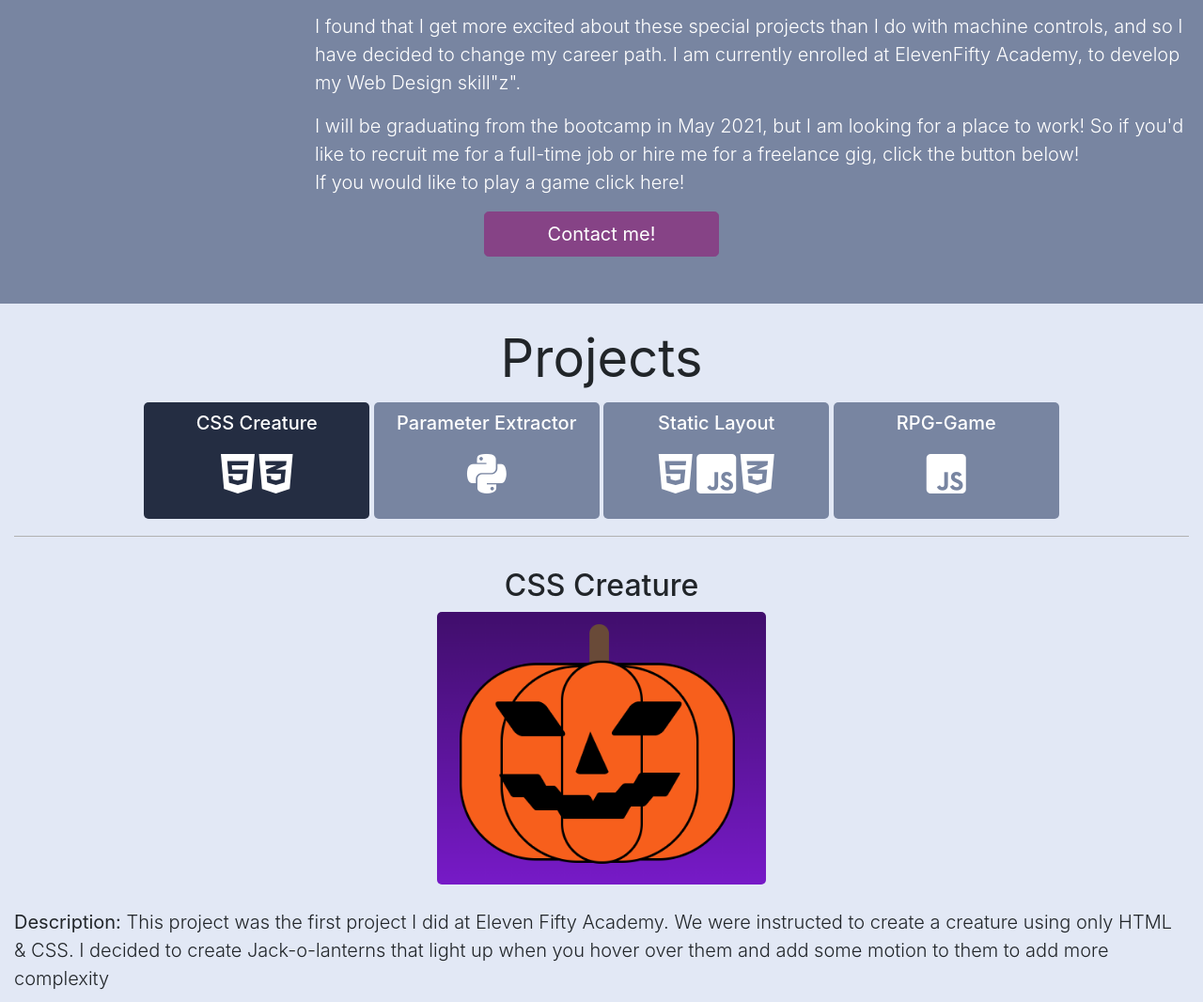
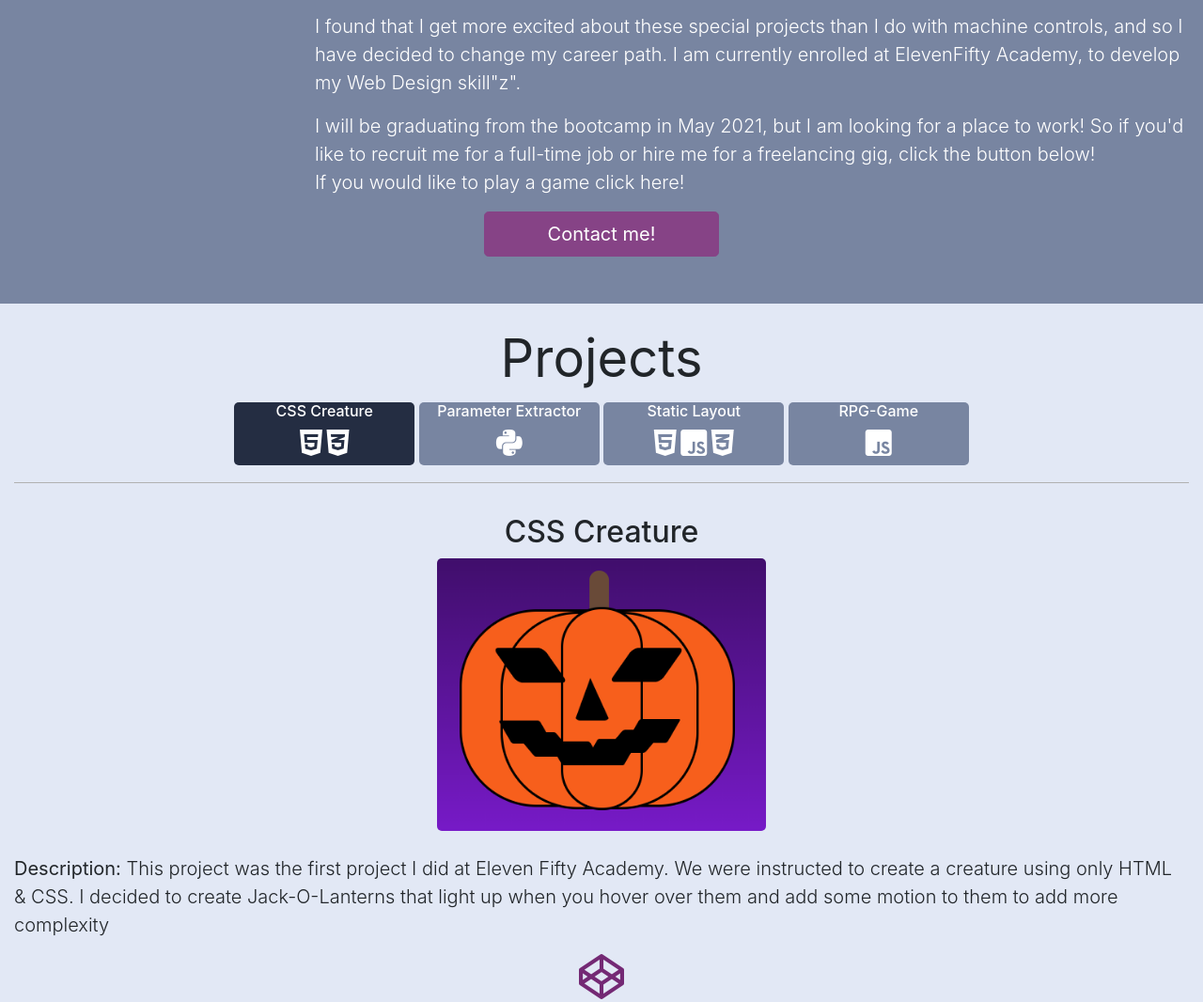
Before and after one commit to nsnyder1992/portfolio, a plain HTML site: page index.html in a window 1280 px wide. Shown: the part 1064-2130 px from the top of the page at 94% size. Drawn offline with nearby package versions, Linux system fonts and the light colour scheme; a web font is replaced by a local one.

Commit message:
project thumbnails were update to be more compact to better represnt more of a tab

```diff
--- a/assets/css/styles.css
+++ b/assets/css/styles.css
@@ -224,7 +224,7 @@ h1,
 }
 
 .thumbnail {
-  width: 15em;
+  width: 12em;
   margin-top: 5px;
   border-radius: 5px;
   background-color: rgb(120, 133, 161);
@@ -236,11 +236,11 @@ h1,
 }
 
 .thumbnail h5 {
-  padding: 0.5em 0px;
+  padding: 0.25em 0px;
 }
 
 .thumbnail i {
-  padding: 0px 0px 0.5em;
+  padding: 0px 0px 0.25em;
   color: white;
 }
 
--- a/index.html
+++ b/index.html
@@ -138,7 +138,7 @@
                     </p>
                     <p class="lead text-white">
                         I will be graduating from the bootcamp in May 2021, but I am looking for a place to work! So if you'd like to recruit me for a
-                        full-time job or hire me for a freelance gig, click the button below!<span class="start-game" id="start-game">If you would like to play a game click here!</span>
+                        full-time job or hire me for a freelancing gig, click the button below!<span class="start-game" id="start-game">If you would like to play a game click here!</span>
                     </p>
                 </div>
             </div>
@@ -166,33 +166,33 @@
                 <div class="scrollable-thumbnails">
                     <!-- CSS Creature: https://codepen.io/sicknick92/pen/QWEJeLq -->
                     <div class="thumbnail creature-thumbnail selected" id="creature-thumbnail">
-                        <h5 class="text-white">CSS Creature</h5>
-                        <i class="fab fa-html5 fa-3x text-center"></i>
-                        <i class="fab fa-css3-alt fa-3x text-center"></i>
+                        <h6 class="text-white">CSS Creature</h6>
+                        <i class="fab fa-html5 fa-2x text-center"></i>
+                        <i class="fab fa-css3-alt fa-2x text-center"></i>
                     </div>
                     <!-- Fuji Seal -->
                     <div class="thumbnail fuji-thumbnail" id="fuji-thumbnail">
-                        <h5 class="text-white">Parameter Extractor</h5>
-                        <i class="col fab fa-python text-center fa-3x"></i>
+                        <h6 class="text-white">Parameter Extractor</h6>
+                        <i class="col fab fa-python text-center fa-2x"></i>
                     </div>
                     <!-- Static Layout: https://nsnyder1992.github.io/static_layout/ -->
                     <div class="thumbnail static-thumbnail" id="static-thumbnail">
-                        <h5 class="text-white">Static Layout</h5>
-                        <i class="fab fa-html5 fa-3x text-center"></i>
-                        <i class="fab fa-js-square text-center fa-3x"></i>
-                        <i class="fab fa-css3-alt fa-3x text-center"></i>
+                        <h6 class="text-white">Static Layout</h6>
+                        <i class="fab fa-html5 fa-2x text-center"></i>
+                        <i class="fab fa-js-square text-center fa-2x"></i>
+                        <i class="fab fa-css3-alt fa-2x text-center"></i>
                     </div>
                     <!-- API Challenge -->
                     <!-- <div class="thumbnail game-thumbnail" id="game-thumbnail">
-                            <h5 class="text-white">RPG-Game</h5>
-                            <i class="fab fa-html5 fa-3x text-center"></i>
-                            <i class="fab fa-js-square text-center fa-3x grow"></i>
-                            <i class="fab fa-css3-alt fa-3x text-center"></i>
+                            <h6 class="text-white">RPG-Game</h6>
+                            <i class="fab fa-html5 fa-2x text-center"></i>
+                            <i class="fab fa-js-square text-center fa-2x grow"></i>
+                            <i class="fab fa-css3-alt fa-2x text-center"></i>
                         </div> -->
                     <!-- RPG Game -->
                     <div class="thumbnail game-thumbnail" id="game-thumbnail">
-                        <h5 class="text-white">RPG-Game</h5>
-                        <i class="fab fa-js-square text-center fa-3x"></i>
+                        <h6 class="text-white">RPG-Game</h6>
+                        <i class="fab fa-js-square text-center fa-2x"></i>
                     </div>
                 </div>
             </div>
@@ -201,14 +201,14 @@
                 <div class="col-md-12 thumbnail-content fuji-content" id="fuji-content">
                     <h2>Parameter Extractor</h2>
                     <p class="lead text-left"><strong>Description: </strong>I was asked to develop software to connect to a PLC (Programable Logic Controller)
-                        and download/upload parameters, of the current recipes. Using python, wxpython, and Ethernet/IP (a common
+                        to download/upload parameters, of the current program recipe. Using python, wxpython, and a Ethernet/IP (a common
                         server/client Industrial Communication protocol) python library, I was able to accomplish this task. I setup a
-                        database, so that admins could login and add/remove certain parameters or even UDTs (classes in Ladder Logic
-                        programing).I also made a feature for field-service engineers (FSEs) to be able import/export parameters to CSV
-                        format. This came in handy when a operator would mess with the recipe and couldn't get it to work again, the FSE
-                        could just load the last working recipe!</p>
+                        database, so that admins could login and add/remove certain parameters or even UDTs (sort of like classes in other
+                        programing languages).I also made a feature for field-service engineers (FSEs) to be able to import/export parameters to CSV
+                        format. This came in handy when a operator would mess with the recipe and couldn't get it to work again. All the FSE
+                        had to do was load the last working recipe!</p>
                     <p class="lead text-left">This project is owned by Fuji Seal and is proprietary software and can not be
-                        made public but below are some screenshots</p>
+                        made public, but below are some screenshots</p>
                     <div class="text-center">
                         <img src="assets/img/Fuji_Veiw_Current_Recipe_values.png" alt="" class="col-md-4 col-sm-6 img-fluid screenshots">
                         <img src="assets/img/FujiSealAdminUDTs.PNG" alt="" class="col-md-4 col-sm-6 img-fluid screenshots">
@@ -221,7 +221,7 @@
                 <div class="col-md-12 thumbnail-content creature-content show" id="creature-content">
                     <h2>CSS Creature</h2>
                     <a href="https://codepen.io/sicknick92/pen/QWEJeLq" target="blank"><img src="assets/img/jack-o-lanterns.PNG" alt="" class="thumbnail-img"></a>
-                    <p class="lead text-left"><strong>Description: </strong>This project was the first project I did at Eleven Fifty Academy. We were instructed to create a creature using only HTML & CSS. I decided to create Jack-o-lanterns that light up when you hover over them and add some motion to them to add more complexity</p>
+                    <p class="lead text-left"><strong>Description: </strong>This project was the first project I did at Eleven Fifty Academy. We were instructed to create a creature using only HTML & CSS. I decided to create Jack-O-Lanterns that light up when you hover over them and add some motion to them to add more complexity</p>
                     <a href="https://codepen.io/sicknick92/pen/QWEJeLq" target="blank"><i class="download fab fa-codepen fa-3x grow"></i></a>
                 </div>
                 <div class="col-md-12 thumbnail-content static-content" id="static-content">
@@ -233,7 +233,7 @@
                 <div class="col-md-12 thumbnail-content game-content" id="game-content">
                     <h2>RPG-Game</h2>
                     <a href="https://nsnyder1992.github.io/rpg-mini-game/" target="blank" class="download" target="blank"><img src="assets/img/rpg.PNG" alt="" class="thumbnail-img"></a>
-                    <p class="lead text-left"><strong>Description:</strong> I decided to make a mini-game to enhance my javascript understanding. I used a framework called <a href="https://phaser.io/" class="download">phaser.io</a>. This made the task a lot easier and I learn to use MVC to divide up my code so it was easier to maintain. If you are not on a mobile device, I've actually embedded it into this webpage as and easter egg! Read the about section and you might find it!!!</p>
+                    <p class="lead text-left"><strong>Description:</strong> I decided to make a mini-game to enhance my javascript understanding. I used a framework called <a href="https://phaser.io/" class="download">phaser.io</a>. This made the task a lot easier and I learned to use MVC to divide up my code so it was easier to maintain. If you are using a desktop, I've actually embedded it into this webpage as and easter egg! Read the about section and you might find it!!! If you are on a mobile device, it has been hidden as it is not touch enabled.</p>
                     <a href="https://github.com/nsnyder1992/rpg-mini-game" target="blank" class="download" target="blank"><i class="fab fa-github fa-3x grow"></i></a>
                 </div>
                 <!-- <div class="col-md-12 thumbnail-content api-content" id="api-content">
```
